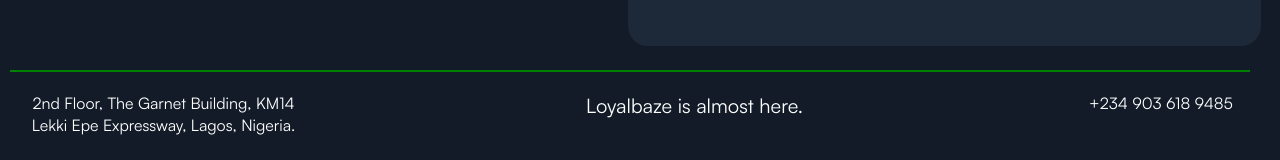
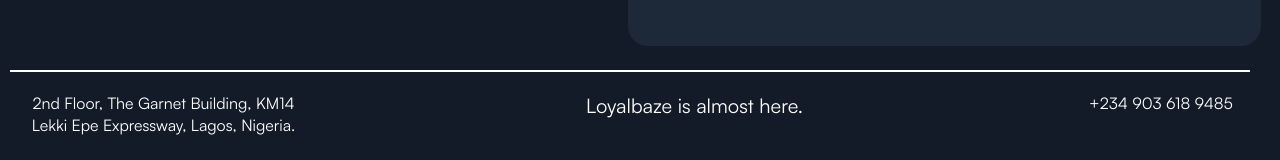
Before and after one commit to Maristina-Hub/loyalbaze, a React (Create React App) app: page / in a window 1280 px wide. Shown: the part 1724-1884 px from the top of the page. Built offline with nearby package versions, Linux system fonts and the light colour scheme.

Commit message:
loyal baze task

```diff
--- a/src/components/signup.js
+++ b/src/components/signup.js
@@ -125,16 +125,19 @@
         </div>
         <hr className="hr " />
         <div className="footer">
-          <div>
+          <div className="flex ">
+          <span><img src={require("../img/Vector2.svg").default} alt="" /></span>
             <p className="text-[16px] leading-[22px] font-[400px] w-[287px] h-[44px]">
               2nd Floor, The Garnet Building, KM14 Lekki Epe Expressway, Lagos,
               Nigeria.
             </p>
+
           </div>
           <div>
             <p className="text-[20px] leading-[27px] font-[700px] w-[231px] h-[27px]">Loyalbaze is almost here.</p>
           </div>
-          <div>
+          <div className="flex ">
+          <span><img src={require("../img/Vector3.svg").default} alt="" /></span>
             <p className="text-[16px] leading-[22px] font-[400px] w-[158px] h-[22px]">+234 903 618 9485</p>
           </div>
         </div>
--- a/src/index.css
+++ b/src/index.css
@@ -69,7 +69,7 @@
     @apply w-[443px] h-[128px]  rounded shadow-2xl p-[10px] bg-[#121B27] border-[1px] border-[#FFFFFF] ;
   }
   .hr {
-    @apply w-[1240px] border left-[100px] top-[1155px]  border-[green] mt-6 flex justify-center items-center;
+    @apply w-[1240px] border left-[100px] top-[1155px]  border-[#FFFFFF] mt-6 flex justify-center items-center;
   }
   .footer {
     @apply  flex justify-between w-[1240px] h-[68px] left-[100px] top-[1155px] text-center mt-[10px]   p-[10px];
```
Also changed, not shown: src/img/Vector3.svg (added).
